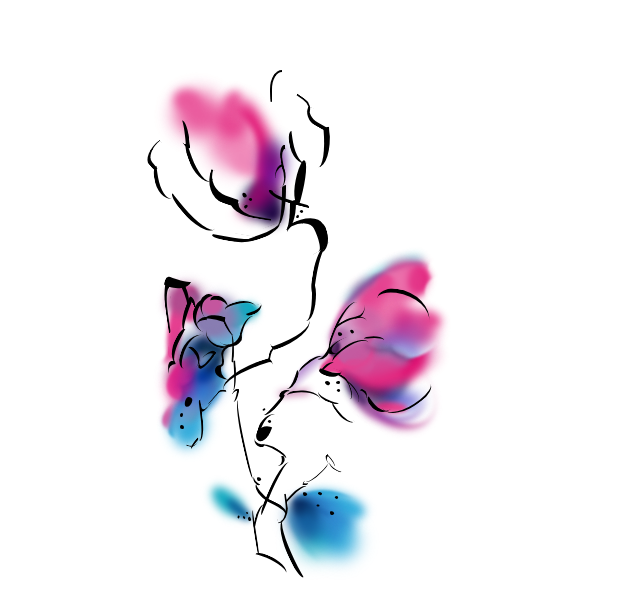
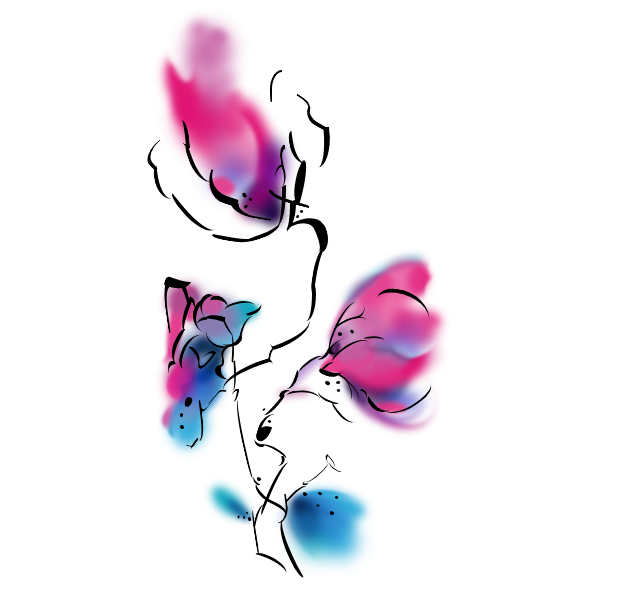
Before and after one commit to shir0206/css-flower, a plain HTML site: page index.html in a window 1280 px wide. Shown: the whole page, without its empty margins (0-640 px from the left). Drawn offline with Linux system fonts and the light colour scheme.

Commit message:
Update top flower

```diff
--- a/index.html
+++ b/index.html
@@ -15,6 +15,15 @@
           <div class="watercolor watercolor-80"></div>
           <div class="watercolor watercolor-81"></div>
           <div class="watercolor watercolor-82"></div>
+          <div class="watercolor watercolor-84"></div>
+          <div class="watercolor watercolor-89"></div>
+          <div class="watercolor watercolor-85"></div>
+          <div class="watercolor watercolor-86"></div>
+          <div class="watercolor watercolor-87"></div>
+          <div class="watercolor watercolor-88"></div>
+          <div class="watercolor watercolor-89"></div>
+          <div class="watercolor watercolor-91"></div>
+          <div class="watercolor watercolor-90"></div>
         </div>
 
         <div class="watercolor-left-flower-cont">
--- a/watercolor.css
+++ b/watercolor.css
@@ -2274,7 +2274,7 @@ img {
   transform: rotate(344deg);
   background: none;
   box-shadow: 15px 1px 12px -1px #e11574;
-  filter: blur(3px);
+  filter: blur(2px);
 }
 
 .watercolor-80 {
@@ -2308,12 +2308,12 @@ img {
   left: 173px;
   border-radius: 50%;
   width: 29px;
-  height: 23px;
-  transform: rotate(11deg);
+  height: 41px;
+  transform: rotate(351deg);
   background: #e11675;
   box-shadow: 14px 12px 16px 11px #e11675;
   filter: blur(4px);
-  opacity: 0.7;
+  /* opacity: 0.7; */
 }
 
 .watercolor-83 {
@@ -2328,3 +2328,101 @@ img {
   filter: blur(4px);
   opacity: 0.5;
 }
+.watercolor-84 {
+  top: 174px;
+  left: 213px;
+  border-radius: 50%;
+  width: 19px;
+  height: 25px;
+  transform: rotate(289deg);
+  background: #e11574;
+  box-shadow: 13px 6px 21px 6px #0300b5cc;
+  filter: blur(2px);
+  opacity: 0.8;
+}
+.watercolor-85 {
+  top: 132px;
+  left: 202px;
+  border-radius: 50%;
+  width: 13px;
+  height: 45px;
+  transform: rotate(328deg);
+  background: #e11574;
+  box-shadow: 13px 6px 21px 6px #b369aa;
+  filter: blur(8px);
+  opacity: 0.6;
+}
+.watercolor-86 {
+  top: 75px;
+  left: 213px;
+  border-radius: 50%;
+  width: 25px;
+  height: 16px;
+  transform: rotate(121deg);
+  background: #c4569e;
+  box-shadow: 18px 1px 6px 6px #c4569e;
+  filter: blur(6px);
+  opacity: 0.5;
+}
+.watercolor-87 {
+  top: 27px;
+  left: 209px;
+  border-radius: 50%;
+  width: 17px;
+  height: 20px;
+  transform: rotate(102deg);
+  background: #c4569e;
+  box-shadow: 13px 6px 17px 13px #c4569e;
+  filter: blur(3px);
+  opacity: 0.8;
+}
+
+.watercolor-88 {
+  top: 21px;
+  left: 192px;
+  border-radius: 50%;
+  width: 14px;
+  height: 16px;
+  transform: rotate(102deg);
+  background: #c4569e;
+  box-shadow: 13px 6px 17px -6px #c4569e;
+  filter: blur(6px);
+  opacity: 0.8;
+}
+
+.watercolor-89 {
+  top: 51px;
+  left: 190px;
+  border-radius: 50%;
+  width: 22px;
+  height: 24px;
+  transform: rotate(47deg);
+  background: #c4569eb8;
+  box-shadow: 13px 6px 17px 8px #c4569e;
+  filter: blur(6px);
+  opacity: 0.4;
+}
+
+.watercolor-90 {
+  top: 33px;
+  left: 170px;
+  border-radius: 50%;
+  width: 21px;
+  height: 50px;
+  transform: rotate(163deg);
+  background: none;
+  box-shadow: 7px -26px 10px 4px #e11574f7;
+  filter: blur(2px);
+}
+.watercolor-91 {
+  top: 63px;
+  left: 174px;
+  border-radius: 50%;
+  width: 8px;
+  height: 48px;
+  transform: rotate(343deg);
+  background: #e11574;
+  box-shadow: 1px 3px 6px 2px #e11574;
+  filter: blur(1px);
+  opacity: 0.4;
+}
```
